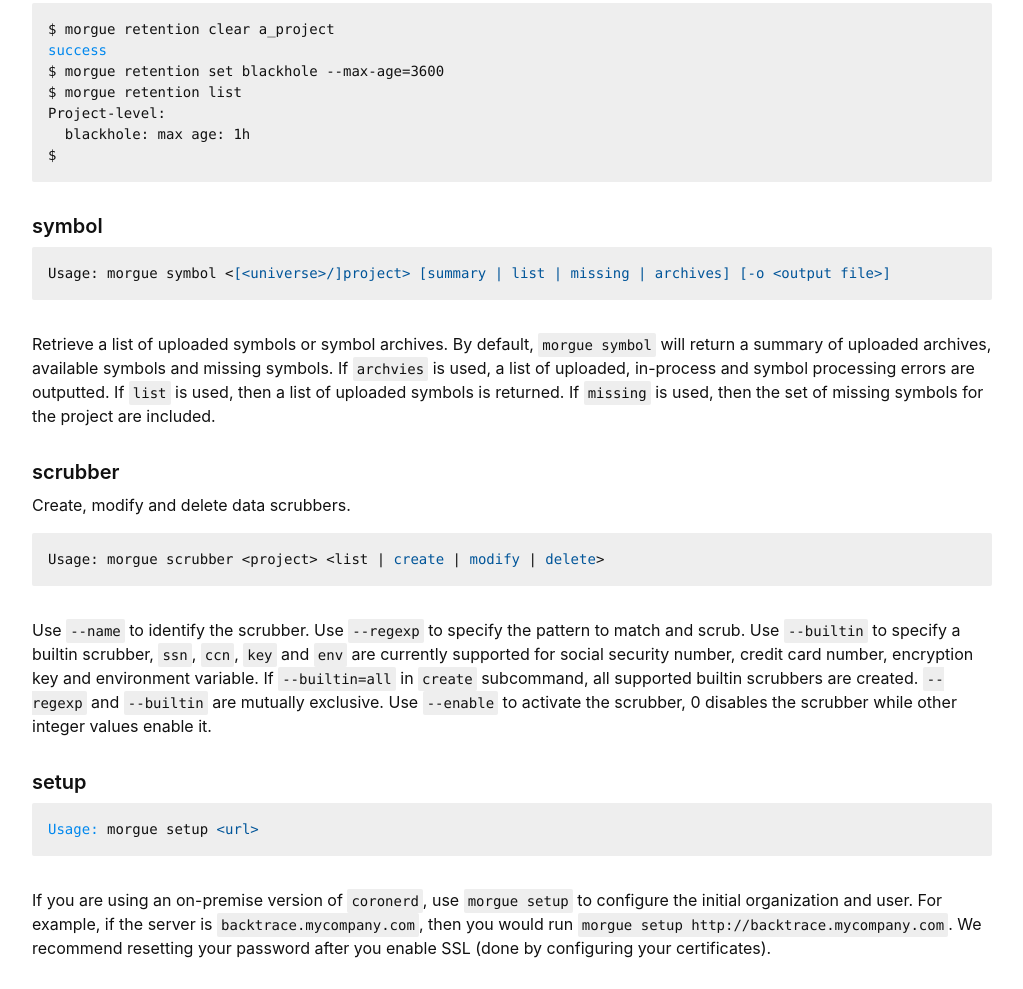
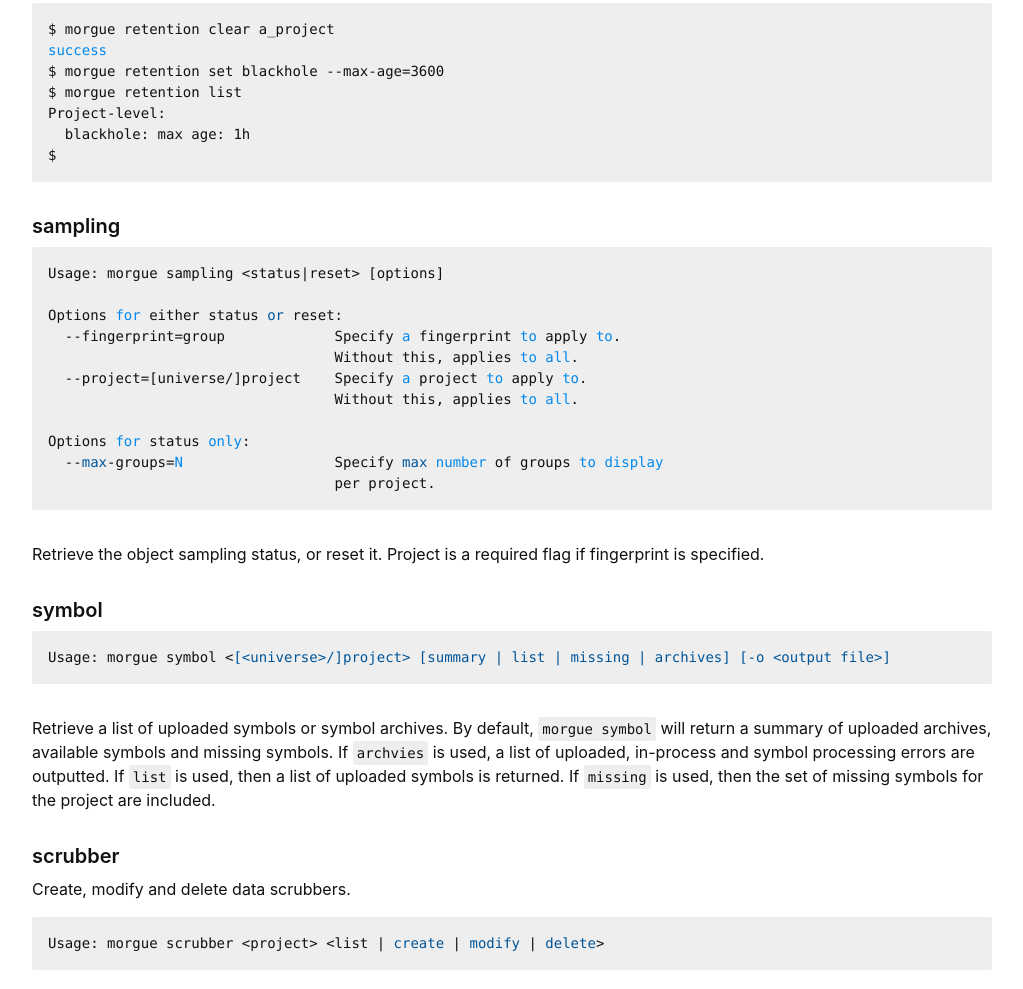
Before and after one commit to backtrace-labs/backtrace-morgue, a website: page index.html in a window 1280 px wide. Shown: the part 10383-11372 px from the top of the page, without its empty margins (128-1151 px from the left). Drawn offline with Linux system fonts and the light colour scheme.

Commit message:
Update index.html via compositor.io

```diff
--- a/index.html
+++ b/index.html
@@ -383,7 +383,20 @@ coroner instance, or a specific universe or project.</p>
 $ morgue retention list
 Project-level:
   blackhole: max age: 1h
-$</pre><h3>symbol</h3>
+$</pre><h3>sampling</h3>
+<pre><span class="hljs-attribute">Usage</span>: morgue sampling &lt;status|reset&gt; [options]
+
+<span class="vim">Options <span class="hljs-keyword">for</span> either status <span class="hljs-built_in">or</span> rese<span class="hljs-variable">t:</span>
+  --fingerprint=group             Specify <span class="hljs-keyword">a</span> fingerprint <span class="hljs-keyword">to</span> apply <span class="hljs-keyword">to</span>.
+                                  Without this, applies <span class="hljs-keyword">to</span> <span class="hljs-keyword">all</span>.
+  --project=[universe/]project    Specify <span class="hljs-keyword">a</span> project <span class="hljs-keyword">to</span> apply <span class="hljs-keyword">to</span>.
+                                  Without this, applies <span class="hljs-keyword">to</span> <span class="hljs-keyword">all</span>.
+
+Options <span class="hljs-keyword">for</span> status <span class="hljs-keyword">only</span>:
+  --<span class="hljs-built_in">max</span>-groups=<span class="hljs-keyword">N</span>                  Specify <span class="hljs-built_in">max</span> <span class="hljs-keyword">number</span> of groups <span class="hljs-keyword">to</span> <span class="hljs-keyword">display</span>
+                                  per project.</span></pre><p>Retrieve the object sampling status, or reset it.
+Project is a required flag if fingerprint is specified.</p>
+<h3>symbol</h3>
 <pre>Usage: morgue symbol &lt;<span class="hljs-meta">[&lt;universe&gt;/]project&gt; [summary | list | missing | archives] [-o &lt;output file&gt;]</span></pre><p>Retrieve a list of uploaded symbols or symbol archives. By default, <code>morgue symbol</code>
 will return a summary of uploaded archives, available symbols and missing symbols.
 If <code>archvies</code> is used, a list of uploaded, in-process and symbol processing errors
```
